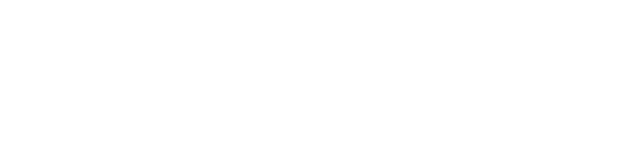
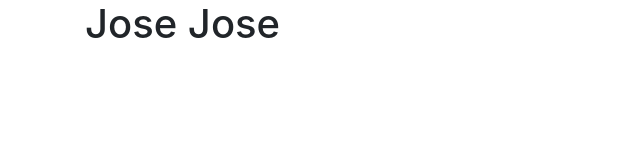
Before and after one commit to RodolfoRodriguezMata/microverse-trial-Fernanda-Rodolfo, a plain HTML site: page fcc-test-suite-template-master/index.html in a window 1280 px wide. Shown: the whole page, without its empty margins (0-640 px from the left). Drawn offline with nearby package versions, Linux system fonts and the light colour scheme.

Commit message:
Update index.html

```diff
--- a/fcc-test-suite-template-master/index.html
+++ b/fcc-test-suite-template-master/index.html
@@ -13,7 +13,7 @@
     <div id= "main" class="container">
       <div class="col">
         <div class="row">
-
+            <h1 id="title">Jose Jose</h1>
         </div>
       </div>
     </div>
```
